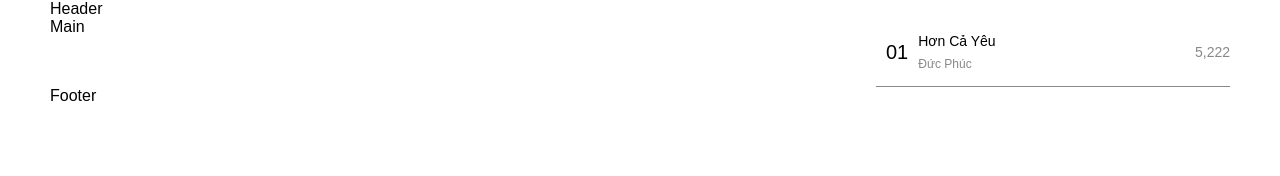
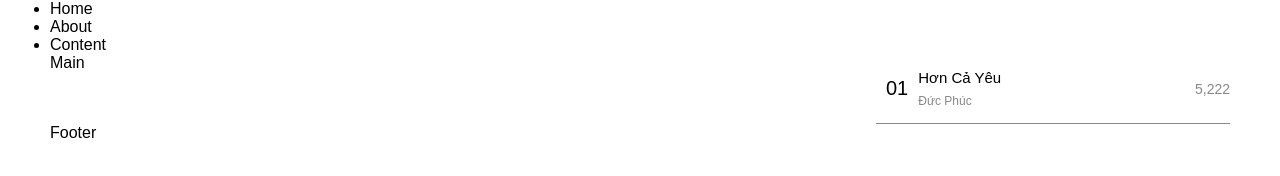
Before and after one commit to Cho99/Mp3zing, a plain HTML site: page index.html in a window 1280 px wide. Drawn offline with Linux system fonts and the light colour scheme.

Commit message:
Update Sidebar

```diff
--- a/1.css
+++ b/1.css
@@ -16,6 +16,7 @@ body, html {
 	display: flex;
 	padding: 15px 0px;
 	border-bottom: 1px solid #888;
+	background-position: center;
 }
 
 .sidebar .number {
@@ -30,9 +31,8 @@ body, html {
 
 }
 .sidebar .name-song {
-	font-size: 14px;
+	font-size: 15px;
 	margin-bottom: 8px;
-
 }
 
 .sidebar .singer {
@@ -48,6 +48,15 @@ body, html {
 	align-items: center;;
 }
 
+.content-song img {
+	  width: 300px;
+    height: 126px;
+}
+
+.img {
+	max-width: 100%;
+}
+
 /*.sidebar .line {
 	height: 1px;
 	width: 100%;
--- a/index.html
+++ b/index.html
@@ -7,8 +7,15 @@
 </head>
 <body>
 	<div class="container">
-		<div class="header">Header</div>
+		<div class="header">
+			<ul class="navbar">
+				<li class="home">Home</li>
+				<li class="about">About</li>
+				<li class="content">Content</li>
+			</ul>
+		</div>
 		<div class="main">Main</div>
+
 		<div class="sidebar">
 			<div class="number">01</div>
 			<div class="content-song">
@@ -16,8 +23,8 @@
 				<div class="singer">Đức Phúc</div>
 			</div>
 			<div class="view">5,222</div>
+		</div>
 
-		</div>
 		<div class="footer">Footer</div>
 	</div>
 </body>
```
